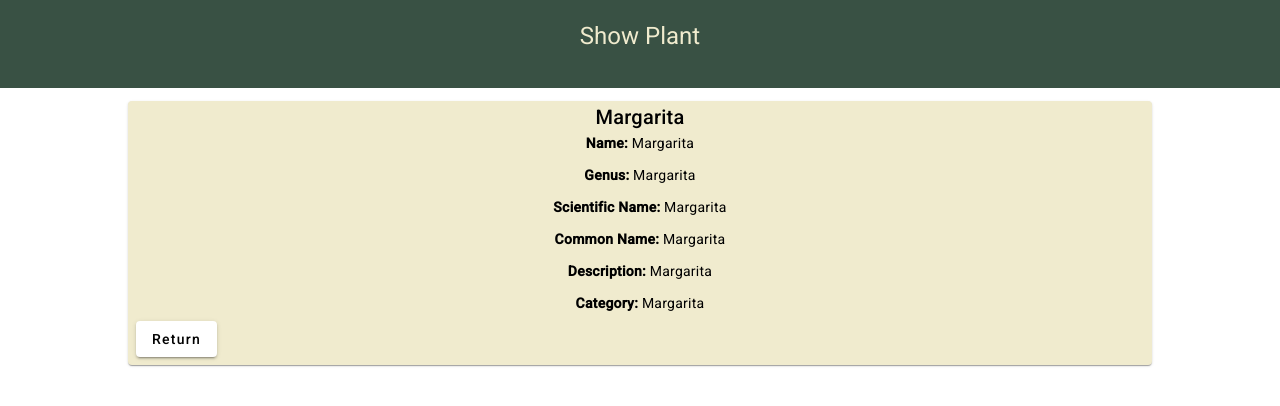
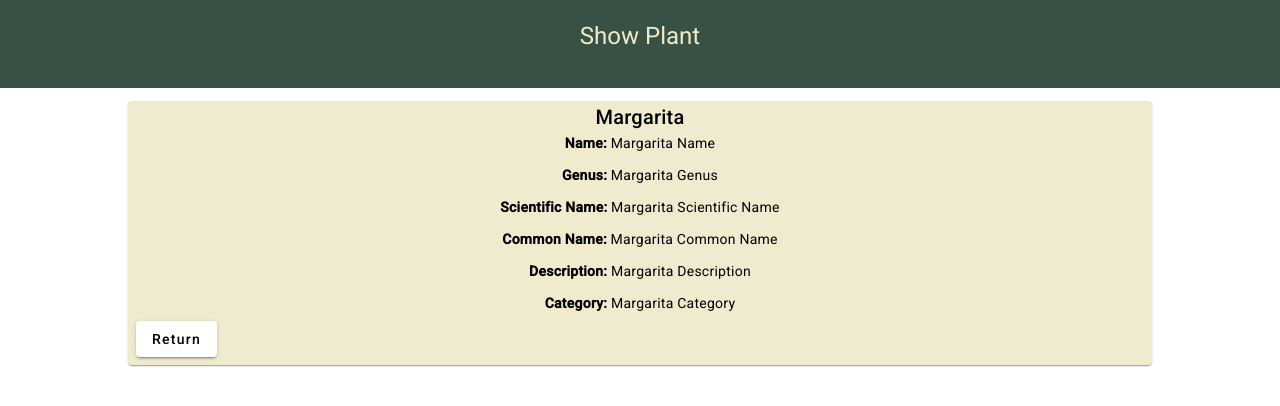
Before and after one commit to andreafj/FrontendSocialProject, an Angular app: page /showPlant/1 in a window 1280 px wide. Shown: the top 406 px of the page. Built offline with nearby package versions, Linux system fonts and the light colour scheme.

Commit message:
project basic with data

```diff
--- a/src/app/components/plant-list/plant-list.component.html
+++ b/src/app/components/plant-list/plant-list.component.html
@@ -34,7 +34,7 @@
 
     <!-- commonName Column -->
     <ng-container matColumnDef="commonName">
-      <th mat-header-cell *matHeaderCellDef> commonName </th>
+      <th mat-header-cell *matHeaderCellDef> Common Name </th>
       <td mat-cell *matCellDef="let element"> {{element.commonName}} </td>
     </ng-container>
 
--- a/src/app/components/plant-list/plant-list.component.ts
+++ b/src/app/components/plant-list/plant-list.component.ts
@@ -6,7 +6,12 @@ import { MatTableDataSource } from '@angular/material/table';
 import { Plant } from 'src/app/interfaces/plant';
 
 const Plant_List: Plant[] = [
-  { name: "plantita", genus: "scue", scientificName: "des", commonName: "sunflower", description: "it is beatiful", category: 5 }
+  { name: "Cactus", genus: "cactus", scientificName: "des", commonName: "sunflower", description: "it is beatiful", category: 1 },
+  { name: "Margarita", genus: "mar", scientificName: "des", commonName: "sunflower", description: "it is amazing", category: 3 },
+  { name: "Suculenta", genus: "scue", scientificName: "des", commonName: "sunflower", description: "it is beatiful", category: 5 },
+  { name: "Rosas", genus: "scueswe", scientificName: "des", commonName: "sunflower", description: "it is amazing", category: 4 },
+  { name: "Andino", genus: "scuee", scientificName: "des", commonName: "sunflower", description: "it is beatiful", category: 2 },
+  { name: "Cactus floras", genus: "secue", scientificName: "des", commonName: "sunflower", description: "it is amazing", category: 5 },
 ];
 
 @Component({
--- a/src/app/components/show-plant/show-plant.component.html
+++ b/src/app/components/show-plant/show-plant.component.html
@@ -6,12 +6,12 @@
   <mat-card class="card">
     <mat-card-title>Margarita</mat-card-title>
     <mat-card-content>
-      <p><strong>Name:</strong> Margarita</p>
-      <p><strong>Genus:</strong> Margarita</p>
-      <p><strong>Scientific Name:</strong> Margarita</p>
-      <p><strong>Common Name:</strong> Margarita</p>
-      <p><strong>Description:</strong> Margarita</p>
-      <p><strong>Category:</strong> Margarita</p>
+      <p><strong>Name:</strong> Margarita Name</p>
+      <p><strong>Genus:</strong> Margarita Genus</p>
+      <p><strong>Scientific Name:</strong> Margarita Scientific Name</p>
+      <p><strong>Common Name:</strong> Margarita Common Name</p>
+      <p><strong>Description:</strong> Margarita Description</p>
+      <p><strong>Category:</strong> Margarita Category</p>
     </mat-card-content>
     <mat-card-actions>
       <button routerLink="/plantList" class="add-button" mat-raised-button>Return</button>
```
